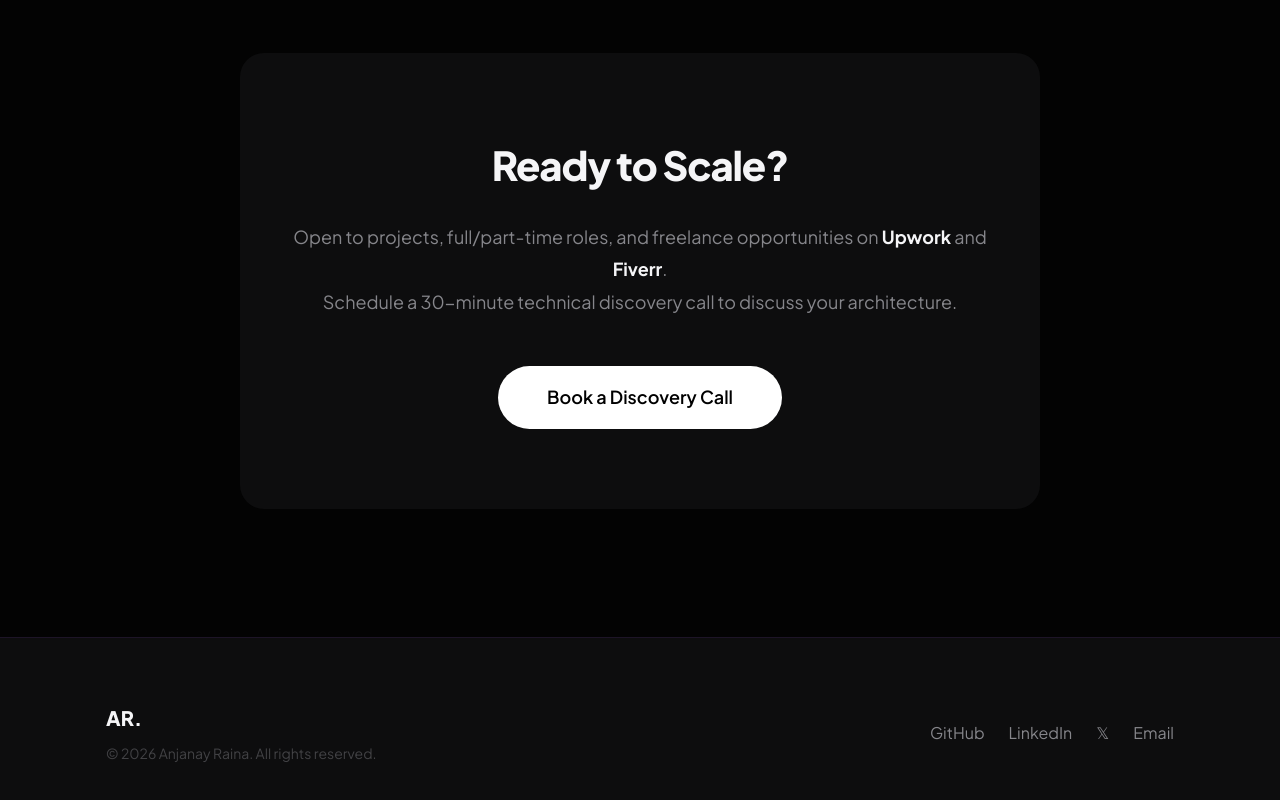
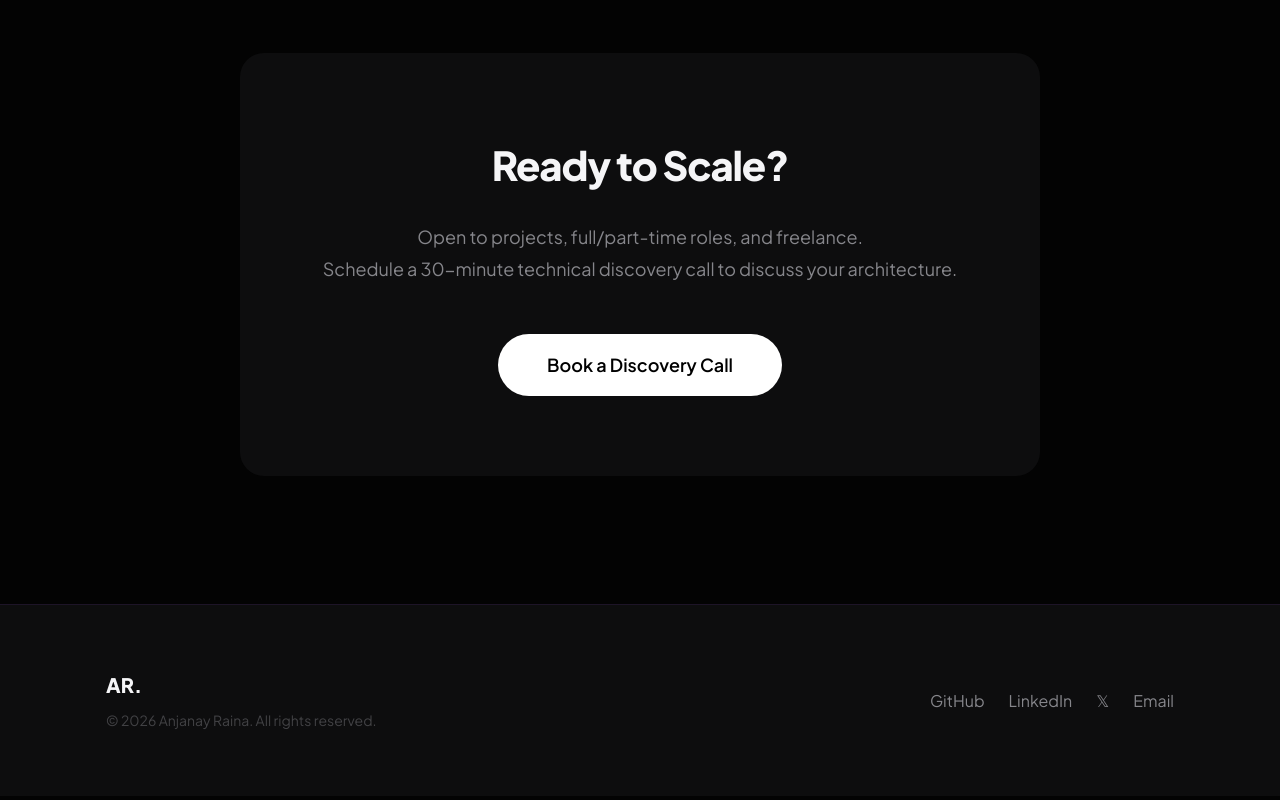
Before and after one commit to anjanayraina/anjanay-portfolio-website, a React (Vite) app: page /contact in a window 1280 px wide. Shown: the part 1130-1930 px from the top of the page. Built offline with nearby package versions, Linux system fonts and the light colour scheme.

Commit message:
contact page updated

```diff
--- a/index.html
+++ b/index.html
@@ -2,7 +2,7 @@
 <html lang="en">
   <head>
     <meta charset="UTF-8" />
-    <link rel="icon" type="image/svg+xml" href="/vite.svg" />
+    <link rel="icon" type="image/png" href="/logo.png" />
     <meta name="viewport" content="width=device-width, initial-scale=1.0" />
     <title>anjanay.dev</title>
   </head>
--- a/src/pages/ContactPage.jsx
+++ b/src/pages/ContactPage.jsx
@@ -80,7 +80,7 @@
             <div className="reveal" style={{ marginTop: '8rem', padding: '5rem 3rem', background: 'var(--bg-secondary)', borderRadius: '24px', width: '100%', maxWidth: '800px' }}>
                 <h2 style={{ fontSize: '2.5rem', fontWeight: 800, marginBottom: '1.5rem', letterSpacing: '-0.03em' }}>Ready to Scale?</h2>
                 <p style={{ color: 'var(--text-secondary)', marginBottom: '3rem', fontSize: '1.125rem', lineHeight: '1.8' }}>
-                    Open to projects, full/part-time roles, and freelance opportunities on <span style={{ color: 'var(--text-primary)', fontWeight: 700 }}>Upwork</span> and <span style={{ color: 'var(--text-primary)', fontWeight: 700 }}>Fiverr</span>. <br />
+                    Open to projects, full/part-time roles, and freelance. <br />
                     Schedule a 30-minute technical discovery call to discuss your architecture.
                 </p>
                 <a href="https://calendly.com/anjanayraina326/30min" target="_blank" rel="noopener noreferrer" className="btn-primary" style={{ padding: '1rem 3rem', fontSize: '1.125rem' }}>
```
